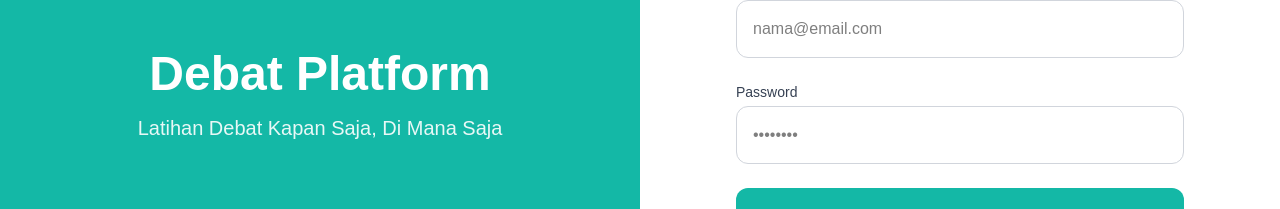
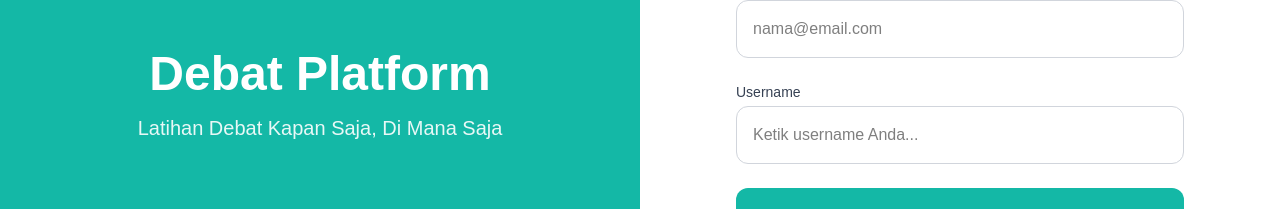
Before and after one commit to Marwah3/debate-platform, a Next.js app: page /login in a window 1280 px wide. Shown: the part 304-513 px from the top of the page. Built offline with nearby package versions, Linux system fonts and the light colour scheme.

Commit message:
update modul login

```diff
--- a/app/(auth)/login/page.tsx
+++ b/app/(auth)/login/page.tsx
@@ -109,13 +109,13 @@ export default function LoginPage() {
             </div>
 
             <div>
-              <label className="block text-sm font-medium text-gray-700 mb-1">Password</label>
-              <input
-                type="password"
-                value={password}
-                onChange={(e) => setPassword(e.target.value)}
+                <label className="block text-sm font-medium text-gray-700 mb-1">Username</label>
+                <input
+                type="text" // Diubah dari 'email' menjadi 'text'
+                value={email} // Tetap biarkan menggunakan variabel state 'email' atau 'username' agar tidak perlu merombak fungsi atas
+                onChange={(e) => setEmail(e.target.value)}
                 className="w-full p-4 border border-gray-300 rounded-xl focus:outline-none focus:border-[#14b8a6] text-black"
-                placeholder="••••••••"
+                placeholder="Ketik username Anda..."
                 required
               />
             </div>
--- a/app/dashboard/page.tsx
+++ b/app/dashboard/page.tsx
@@ -8,8 +8,20 @@ export default function DashboardPage() {
   const [loading, setLoading] = useState(true);
 
   useEffect(() => {
-    // Ambil data gamifikasi dari API saat halaman di-load
-    fetch('/api/user?id_user=1')
+    // 1. Ambil data session login dari localStorage browser
+    const session = localStorage.getItem('user_session');
+
+    // 2. PROTEKSI Halaman: Jika data login tidak ditemukan, tendang balik ke gerbang login
+    if (!session) {
+      alert('Akses ditolak! Silakan masuk ke akun Anda terlebih dahulu.');
+      window.location.href = '/login';
+      return;
+    }
+
+    const loggedInUser = JSON.parse(session);
+
+    // 3. Ambil data gamifikasi secara dinamis berdasarkan ID User asli yang sedang login
+    fetch(`/api/user?id_user=${loggedInUser.id_user}`)
       .then((res) => res.json())
       .then((resData) => {
         if (resData.success) {
--- a/app/modul/page.tsx
+++ b/app/modul/page.tsx
@@ -7,11 +7,11 @@ async function getSemuaModul() {
     // Mengambil data dari tabel moduls MySQL
     const moduls = await prisma.moduls.findMany({
       orderBy: {
-        id_modul: 'asc' // atau ganti 'urutan' sesuai kolom order di tabel kamu
+        id_modul: 'asc'
       }
     });
 
-    return moduls; // Sudah diganti dari 'rows' menjadi 'moduls'
+    return moduls;
   } catch (error) {
     console.error("Gagal mengambil data modul:", error);
     return [];
@@ -25,7 +25,7 @@ export default async function ModulPage() {
     <div className="min-h-screen bg-slate-900 text-white p-8">
       <div className="max-w-4xl mx-auto">
         <h1 className="text-3xl font-bold text-teal-400 mb-2">Daftar Modul Pembelajaran</h1>
-        <p className="text-slate-400 mb-8">Kuasai parameter AREL melalu materi terstruktur di bawah ini.</p>
+        <p className="text-slate-400 mb-8">Kuasai parameter AREL melalui materi terstruktur di bawah ini.</p>
 
         {/* Tempat Menampilkan List Modul Berdasarkan Database */}
         <div className="grid gap-4">
@@ -33,9 +33,13 @@ export default async function ModulPage() {
             <div key={modul.id_modul} className="p-6 bg-slate-800 rounded-lg border border-slate-700 flex justify-between items-center shadow-md">
               <div>
                 <h3 className="text-xl font-semibold text-slate-200">
-                  {modul.urutan}. {modul.judul}
+                  {/* Disesuaikan dengan kolom 'urutan' dan 'judul_modul' sesuai schema database kamu */}
+                  {modul.urutan}. {modul.judul_modul}
                 </h3>
-                <p className="text-slate-400 text-sm mt-1">{modul.deskripsi}</p>
+                <p className="text-slate-400 text-sm mt-1">
+                  {/* Memotong konten materi sepanjang 100 karakter dengan aman */}
+                  {modul.konten_materi ? `${modul.konten_materi.substring(0, 100)}...` : ''}
+                </p>
               </div>
 
               {/* Tombol Baca / Status Terkunci (Gamifikasi dasar) */}
--- a/app/praktik/page.tsx
+++ b/app/praktik/page.tsx
@@ -1,12 +1,20 @@
 'use client';
 
-import { useState } from 'react';
+import { useState, useEffect } from 'react';
 
 export default function PraktikDebatPage() {
   const [argumen, setArgumen] = useState('');
   const [loading, setLoading] = useState(false);
   const [hasilEvaluasi, setHasilEvaluasi] = useState<any>(null);
   const [errorMsg, setErrorMsg] = useState('');
+
+  useEffect(() => {
+  const session = localStorage.getItem('user_session');
+  if (!session) {
+    alert('Akses ditolak! Silakan login untuk memulai praktik debat.');
+    window.location.href = '/login';
+  }
+}, []);
 
   const handleKirimArgumen = async (e: React.FormEvent) => {
     e.preventDefault();
```
